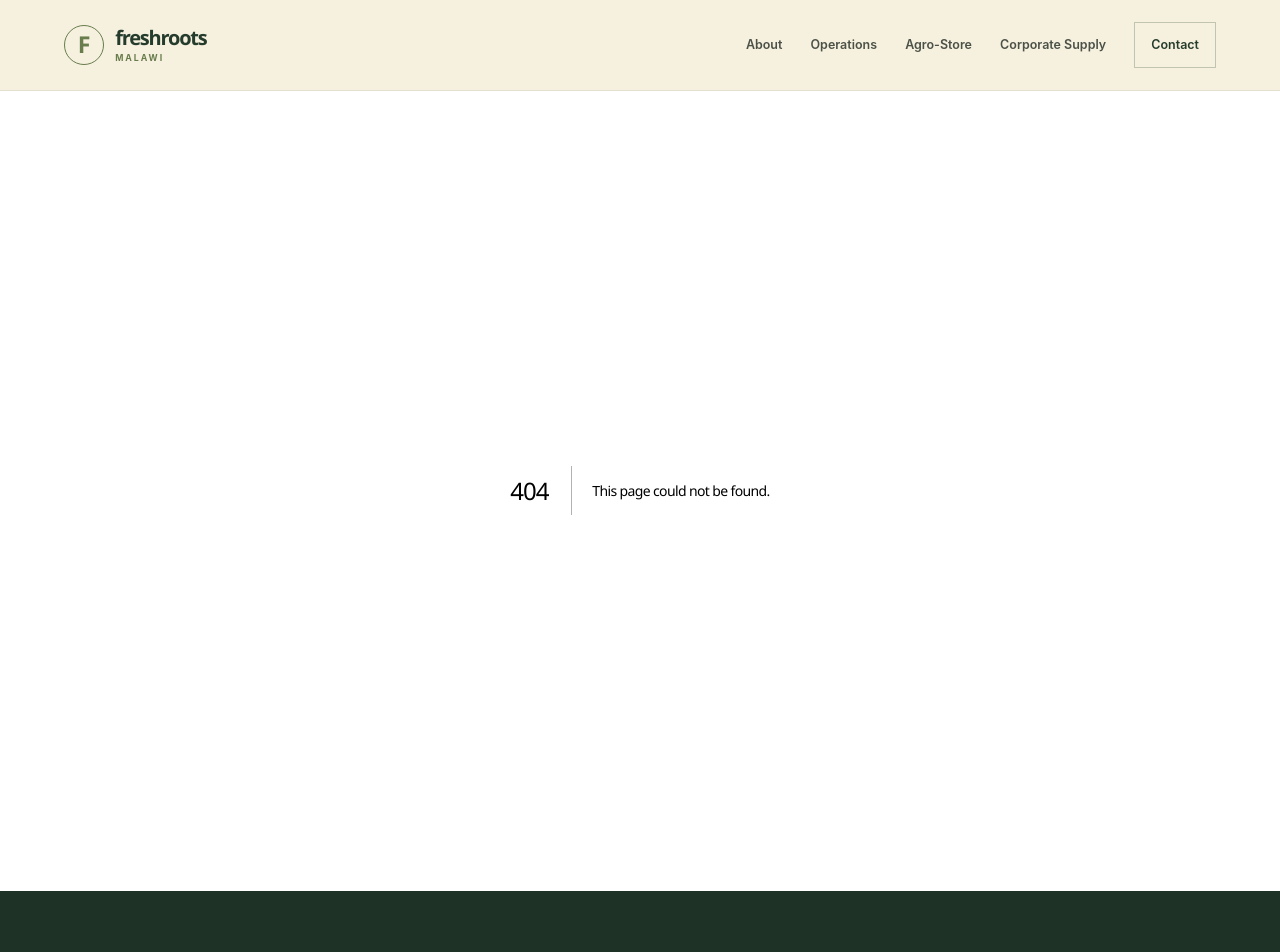
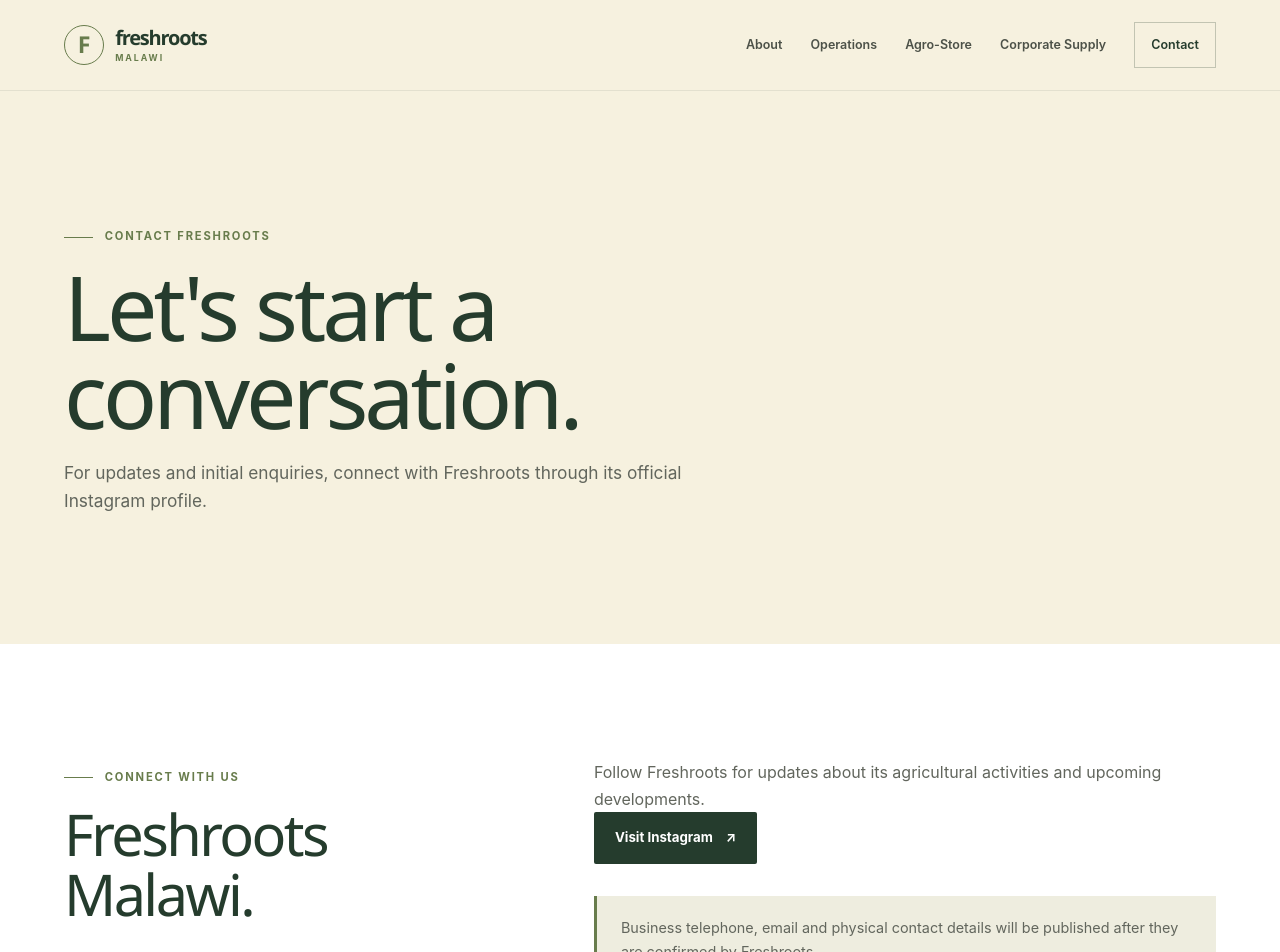
Before and after one commit to Kapito01/freshroots_mw, a Next.js app: page /contact in a window 1280 px wide. Before the commit this address had no page. Shown: the top 952 px of the page. Built offline with nearby package versions, Linux system fonts and the light colour scheme.

Commit message:
build: add Freshroots contact page

```diff
--- /dev/null
+++ b/src/app/contact/page.tsx
@@ -0,0 +1,46 @@
+import type { Metadata } from "next";
+import Link from "next/link";
+import { PageIntro } from "@/components/page-intro";
+
+export const metadata: Metadata = {
+  title: "Contact",
+  description: "Connect with Freshroots Malawi through its official social channel.",
+};
+
+export default function ContactPage() {
+  return (
+    <main>
+      <PageIntro
+        eyebrow="Contact Freshroots"
+        title="Let's start a conversation."
+        description="For updates and initial enquiries, connect with Freshroots through its official Instagram profile."
+      />
+      <section className="section section--white">
+        <div className="container intro-grid">
+          <div>
+            <span className="eyebrow">Connect with us</span>
+            <h2>Freshroots Malawi.</h2>
+          </div>
+          <div className="prose-block">
+            <p>
+              Follow Freshroots for updates about its agricultural activities
+              and upcoming developments.
+            </p>
+            <Link
+              className="button button--forest"
+              href="https://www.instagram.com/freshroots_mw/"
+              target="_blank"
+              rel="noreferrer"
+            >
+              Visit Instagram <span aria-hidden="true">↗</span>
+            </Link>
+            <p className="notice" style={{ marginTop: "2rem" }}>
+              Business telephone, email and physical contact details will be
+              published after they are confirmed by Freshroots.
+            </p>
+          </div>
+        </div>
+      </section>
+    </main>
+  );
+}
```
